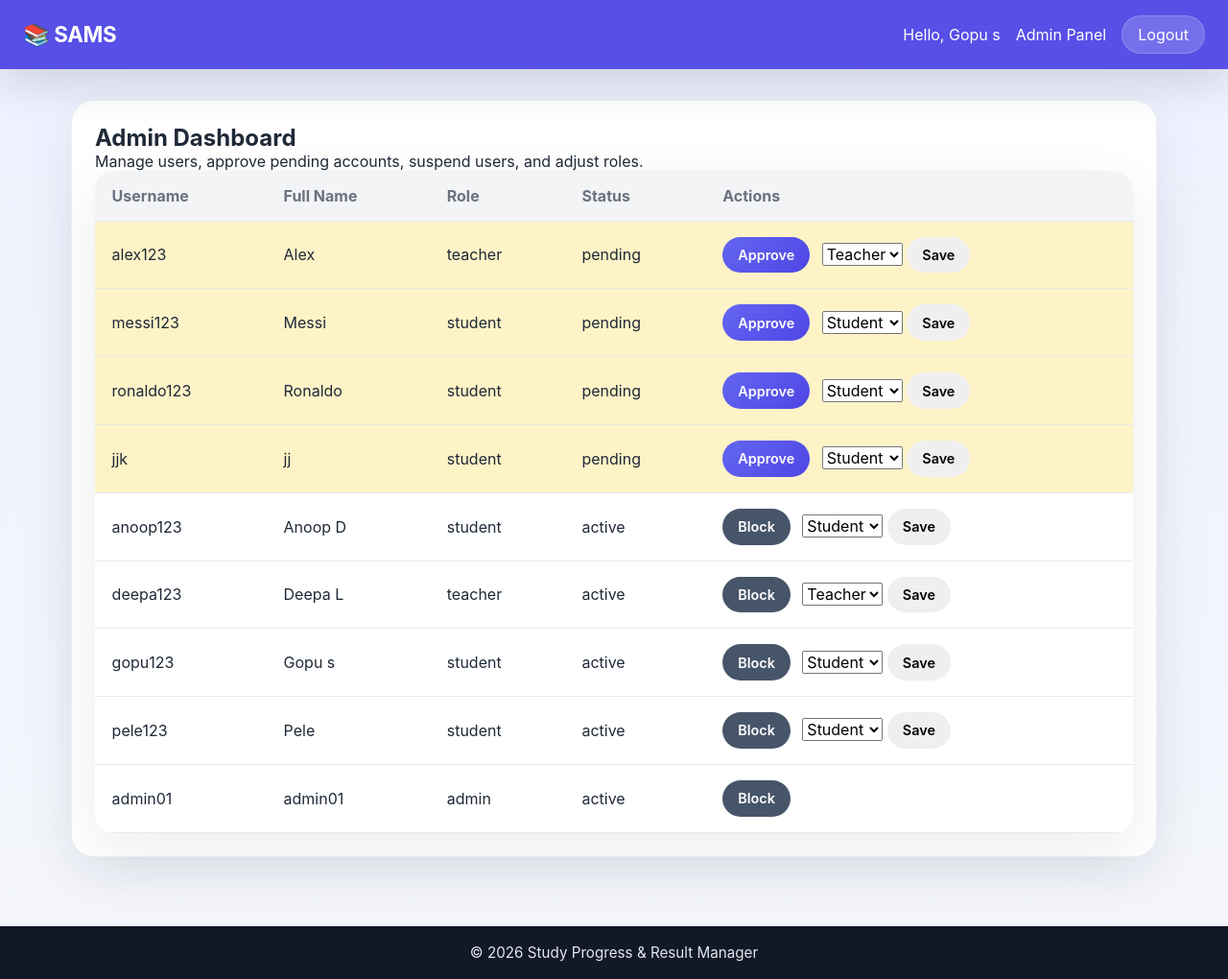
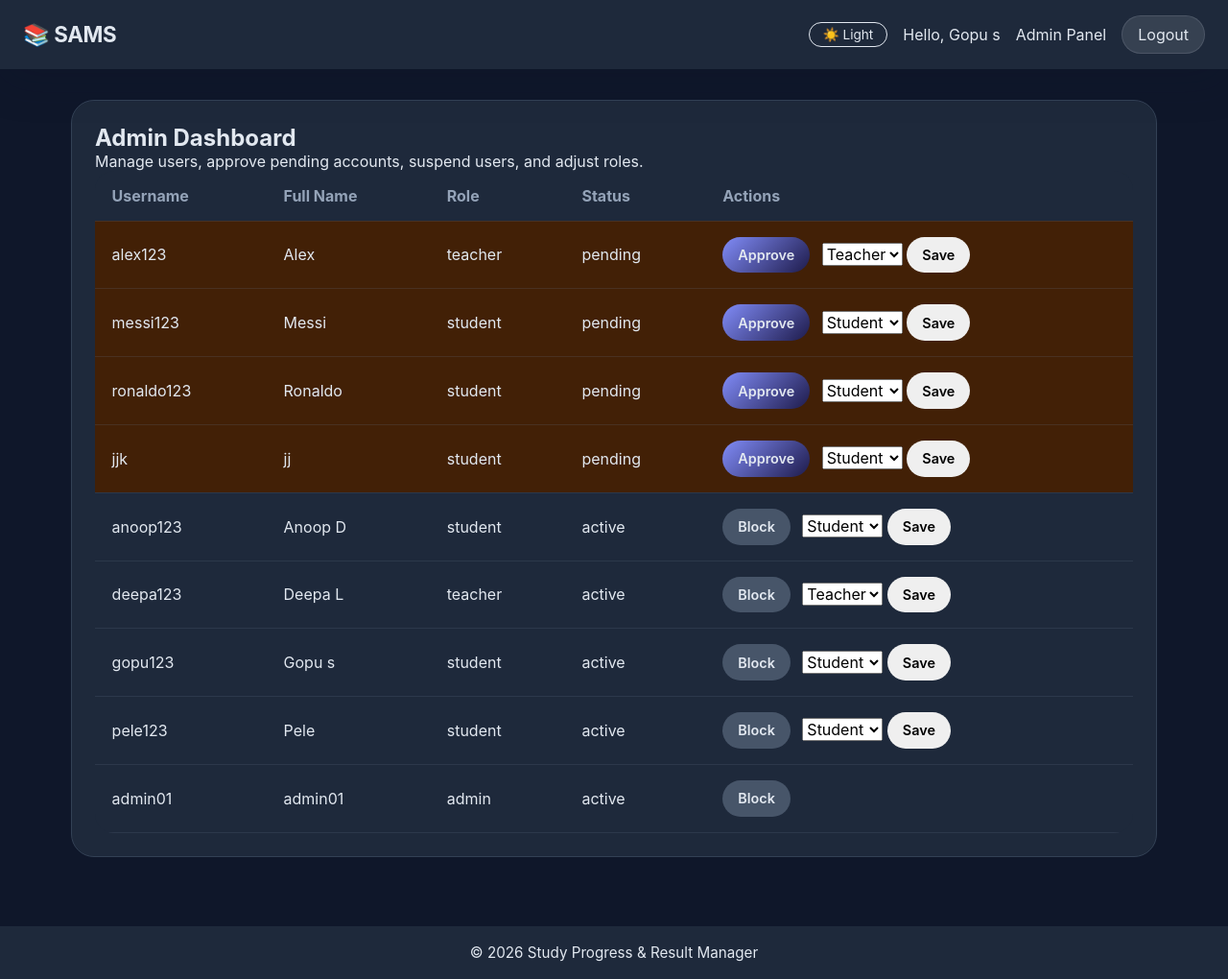
Before and after one commit to Krishna2006-eco/SAMS, a Flask app: page /admin in a window 1280 px wide. Shown: the whole page at 96% size. Run offline with Flask 3, Linux system fonts and the light colour scheme; a user stored in the database is signed in; data comes from the database, SQL or seed files in the repository; both versions use the stored data as it was after the commit.

Commit message:
Added dark theme

```diff
--- a/app.py
+++ b/app.py
@@ -53,6 +53,23 @@ def admin_required(f):
     return decorated_function
 
 
+class CurrentUser:
+    def __init__(self, session):
+        self.id = session.get('user_id')
+        self.theme = session.get('theme', 'light')
+        self.username = session.get('username')
+        self.full_name = session.get('full_name')
+
+    @property
+    def is_authenticated(self):
+        return bool(self.id)
+
+
+@app.context_processor
+def inject_current_user():
+    return {'current_user': CurrentUser(session)}
+
+
 def calculate_grade(percentage):
     """Convert percentage to letter grade."""
     if percentage >= 90:
@@ -100,10 +117,10 @@ def register():
             conn.close()
             return redirect(url_for('register'))
 
-        # Insert new user with pending approval
+        # Insert new user with pending approval and default theme
         conn.execute(
-            'INSERT INTO users (username, password, role, full_name, status) VALUES (?, ?, ?, ?, ?)',
-            (username, password, role, full_name, 'pending')
+            'INSERT INTO users (username, password, role, full_name, status, theme) VALUES (?, ?, ?, ?, ?, ?)',
+            (username, password, role, full_name, 'pending', 'light')
         )
         conn.commit()
         conn.close()
@@ -139,6 +156,7 @@ def login():
             session['username'] = user['username']
             session['role'] = user['role']
             session['full_name'] = user['full_name']
+            session['theme'] = user['theme'] if 'theme' in user.keys() and user['theme'] else 'light'
 
             flash(f'Welcome back, {user["full_name"]}!', 'success')
 
@@ -243,6 +261,18 @@ def logout():
     session.clear()
     flash('You have been logged out.', 'success')
     return redirect(url_for('home'))
+
+@app.route('/toggle_theme', methods=['POST'])
+@login_required
+def toggle_theme():
+    current_theme = session.get('theme', 'light')
+    new_theme = 'dark' if current_theme == 'light' else 'light'
+    conn = get_db_connection()
+    conn.execute('UPDATE users SET theme = ? WHERE id = ?', (new_theme, session['user_id']))
+    conn.commit()
+    conn.close()
+    session['theme'] = new_theme
+    return redirect(request.referrer or url_for('home'))
 
 # ----- Student Routes -----
 
@@ -973,4 +1003,10 @@ def student_progress(student_id):
 
 # Run the app
 if __name__ == '__main__':
+    with get_db_connection() as conn:
+        try:
+            conn.execute("ALTER TABLE users ADD COLUMN theme VARCHAR(10) DEFAULT 'light'")
+            conn.commit()
+        except Exception:
+            pass
     app.run(debug=True, host='0.0.0.0', port=5000)
--- a/static/style.css
+++ b/static/style.css
@@ -6,22 +6,117 @@
 }
 
 :root {
-    --bg: #f4f6fb;
-    --surface: #ffffff;
+    --bg: #f8fafc;
+    --card-bg: #ffffff;
+    --text: #1e1e2e;
+    --text-muted: #6b7280;
+    --border: #e2e8f0;
+    --primary: #4f46e5;
+    --primary-light: #eef2ff;
+    --navbar-bg: #4f46e5;
+    --navbar-text: #ffffff;
+    --input-bg: #ffffff;
+    --input-border: #d1d5db;
+    --table-header-bg: #eef2ff;
+    --table-row-hover: #f1f5f9;
+    --shadow: rgba(0, 0, 0, 0.08);
+    --flash-success-bg: #dcfce7;
+    --flash-success-text: #166534;
+    --flash-success-border: #d1fae5;
+    --flash-danger-bg: #fee2e2;
+    --flash-danger-text: #991b1b;
+    --flash-danger-border: #fecaca;
+    --flash-info-bg: #dbeafe;
+    --flash-info-text: #1e40af;
+    --flash-warning-bg: #fef9c3;
+    --flash-warning-text: #854d0e;
+    --badge-pass-bg: #dcfce7;
+    --badge-pass-text: #166534;
+    --badge-fail-bg: #fee2e2;
+    --badge-fail-text: #991b1b;
+    --progress-bg: #e2e8f0;
+    --progress-fill: #4f46e5;
+    --streak-color: #4f46e5;
+    --auth-brand-bg: #4f46e5;
+    --auth-brand-text: #ffffff;
+    --row-gold: #fef9c3;
+    --danger: #ef4444;
+    --row-silver: #f1f5f9;
+    --row-bronze: #ffedd5;
+    --surface: var(--card-bg);
     --surface-alt: #f8fafc;
-    --text: #1f2937;
-    --muted: #6b7280;
-    --primary: #4f46e5;
-    --primary-soft: #ebe8ff;
-    --accent: #10b981;
-    --danger: #ef4444;
-    --border: #e5e7eb;
-    --shadow: 0 18px 60px rgba(15, 23, 42, 0.08);
+    --secondary: #475569;
+    --surface-border: rgba(229, 231, 235, 0.9);
+    --navbar-border: rgba(255, 255, 255, 0.18);
+    --focus-ring: rgba(99, 102, 241, 0.12);
+    --grade-a: #16a34a;
+    --grade-b: #15803d;
+    --grade-c: #d97706;
+    --grade-d: #ea580c;
+}
+
+body.dark {
+    --bg: #0f172a;
+    --card-bg: #1e293b;
+    --text: #e2e8f0;
+    --text-muted: #94a3b8;
+    --border: #334155;
+    --primary: #818cf8;
+    --primary-light: #1e1b4b;
+    --navbar-bg: #1e293b;
+    --navbar-text: #e2e8f0;
+    --input-bg: #0f172a;
+    --input-border: #475569;
+    --table-header-bg: #1e293b;
+    --table-row-hover: #334155;
+    --shadow: rgba(0, 0, 0, 0.4);
+    --flash-success-bg: #14532d;
+    --flash-success-text: #bbf7d0;
+    --flash-success-border: #166534;
+    --flash-danger-bg: #7f1d1d;
+    --flash-danger-text: #fecaca;
+    --flash-danger-border: #fca5a5;
+    --flash-info-bg: #1e3a5f;
+    --flash-info-text: #bfdbfe;
+    --flash-warning-bg: #713f12;
+    --flash-warning-text: #fef08a;
+    --badge-pass-bg: #14532d;
+    --badge-pass-text: #bbf7d0;
+    --badge-fail-bg: #7f1d1d;
+    --badge-fail-text: #fecaca;
+    --progress-bg: #334155;
+    --progress-fill: #818cf8;
+    --danger: #fecaca;
+    --streak-color: #818cf8;
+    --auth-brand-bg: #1e293b;
+    --auth-brand-text: #e2e8f0;
+    --row-gold: #422006;
+    --row-silver: #1e293b;
+    --row-bronze: #431407;
+    --surface: var(--card-bg);
+    --surface-alt: #1e293b;
+    --secondary: #475569;
+    --surface-border: rgba(100, 116, 139, 0.2);
+    --navbar-border: rgba(226, 232, 240, 0.12);
+    --focus-ring: rgba(129, 140, 248, 0.18);
+}
+
+body,
+.card,
+.navbar,
+input,
+select,
+textarea,
+table,
+.btn,
+.flash,
+.badge {
+    transition: background-color 0.3s ease, color 0.3s ease, border-color 0.3s ease;
 }
 
 body {
     font-family: 'Inter', system-ui, -apple-system, BlinkMacSystemFont, 'Segoe UI', sans-serif;
-    background: linear-gradient(180deg, #eef2ff 0%, #f4f6fb 100%);
+    background: linear-gradient(180deg, var(--bg) 0%, var(--surface-alt) 100%);
     color: var(--text);
     min-height: 100vh;
     display: flex;
@@ -47,8 +142,8 @@ textarea {
 
 /* Navigation */
 .navbar {
-    background: rgba(79, 70, 229, 0.95);
-    color: white;
+    background: var(--navbar-bg);
+    color: var(--navbar-text);
     padding: 1rem 1.5rem;
     display: flex;
     justify-content: space-between;
@@ -64,6 +159,7 @@ textarea {
     font-size: 1.4rem;
     font-weight: 700;
     letter-spacing: -0.02em;
+    color: var(--auth-brand-text);
 }
 
 .nav-links {
@@ -75,7 +171,7 @@ textarea {
 
 .nav-links a,
 .btn-logout {
-    color: white;
+    color: var(--navbar-text);
     transition: opacity 0.2s ease, transform 0.2s ease;
 }
 
@@ -86,10 +182,10 @@ textarea {
 }
 
 .btn-logout {
-    background: rgba(255,255,255,0.18);
+    background: var(--navbar-border);
     padding: 0.55rem 1rem;
     border-radius: 999px;
-    border: 1px solid rgba(255,255,255,0.18);
+    border: 1px solid var(--navbar-border);
 }
 
 .container {
@@ -203,18 +299,35 @@ textarea {
 }
 
 .btn-primary {
-    background: linear-gradient(135deg, #6366f1 0%, #4f46e5 100%);
-    color: white;
+    background: linear-gradient(135deg, var(--primary) 0%, var(--primary-light) 100%);
+    color: var(--navbar-text);
 }
 
 .btn-secondary {
-    background: #475569;
-    color: white;
+    background: var(--secondary);
+    color: var(--navbar-text);
 }
 
 .btn-small {
     padding: 0.65rem 1rem;
     font-size: 0.9rem;
+}
+
+.theme-toggle {
+    background: transparent;
+    border: 1px solid var(--navbar-text);
+    border-radius: 20px;
+    padding: 4px 14px;
+    color: var(--navbar-text);
+    font-size: 0.85rem;
+    cursor: pointer;
+    transition: background-color 0.2s ease, color 0.2s ease;
+}
+
+.theme-toggle:hover {
+    background: var(--primary-light);
+    color: var(--primary);
+    border-color: var(--primary);
 }
 
 /* Form styles */
@@ -288,13 +401,13 @@ textarea {
     border-radius: 24px;
     margin-bottom: 1.5rem;
     box-shadow: var(--shadow);
-    border: 1px solid rgba(148, 163, 184, 0.15);
+    border: 1px solid var(--border);
 }
 
 .card h3 {
     margin-bottom: 1rem;
     color: var(--text);
-    border-bottom: 1px solid rgba(229, 231, 235, 0.9);
+    border-bottom: 1px solid var(--surface-border);
     padding-bottom: 0.75rem;
 }
 
@@ -340,25 +453,25 @@ textarea {
 .data-table td {
     padding: 1rem 1.1rem;
     text-align: left;
-    border-bottom: 1px solid rgba(229, 231, 235, 0.9);
+    border-bottom: 1px solid var(--surface-border);
 }
 
 .data-table th {
-    background: rgba(243, 244, 246, 0.95);
+    background: var(--table-header-bg);
     font-weight: 700;
-    color: var(--muted);
+    color: var(--text-muted);
 }
 
 .data-table tr:hover {
-    background: rgba(79, 70, 229, 0.08);
+    background: var(--table-row-hover);
 }
 
 .pending-row {
-    background: #fef3c7;
+    background: var(--row-gold);
 }
 
 .blocked-row {
-    background: #fee2e2;
+    background: var(--flash-danger-bg);
 }
 
 .task-list {
@@ -458,14 +572,14 @@ textarea {
 
 .empty-state {
     text-align: center;
-    color: var(--muted);
+    color: var(--text-muted);
     padding: 2rem;
     font-style: italic;
 }
 
 footer {
-    background: #111827;
-    color: #e5e7eb;
+    background: var(--navbar-bg);
+    color: var(--navbar-text);
     text-align: center;
     padding: 1.15rem;
     margin-top: auto;
--- a/templates/base.html
+++ b/templates/base.html
@@ -4,15 +4,23 @@
     <meta charset="UTF-8">
     <meta name="viewport" content="width=device-width, initial-scale=1.0">
     <title>{% block title %}SAMS{% endblock %}</title>
+    <style>
+      body.dark { background: #0f172a !important; }
+    </style>
     <link rel="stylesheet" href="{{ url_for('static', filename='style.css') }}">
 </head>
-<body>
+<body class="{{ current_user.theme if current_user.is_authenticated else 'light' }}">
     <nav class="navbar">
         <div class="nav-brand">
             <a href="{{ url_for('home') }}">📚 SAMS</a>
         </div>
         <div class="nav-links">
-            {% if session.get('user_id') %}
+            {% if current_user.is_authenticated %}
+                <form action="{{ url_for('toggle_theme') }}" method="POST" style="display:inline;">
+                  <button type="submit" class="theme-toggle">
+                    {% if current_user.theme == 'dark' %}☀️ Light{% else %}🌙 Dark{% endif %}
+                  </button>
+                </form>
                 <span class="welcome-text">Hello, {{ session.get('full_name') }}</span>
                 {% if session.get('role') == 'teacher' %}
                     <a href="{{ url_for('teacher_dashboard') }}">Dashboard</a>
```
Also changed, not shown: other parts of static/style.css (+32 -31 lines), database.py (+10 -2 lines), study_tracker.db.
